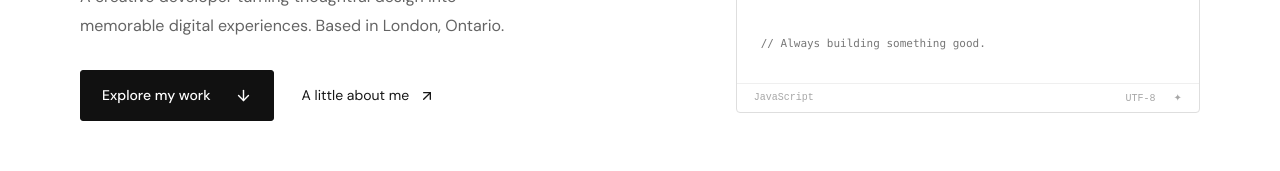
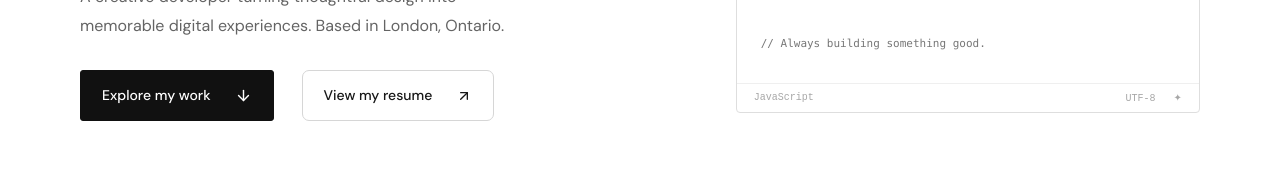
Before and after one commit to brianlee8974/portfolio, a React (Vite) app: page / in a window 1280 px wide. Shown: the part 451-622 px from the top of the page. Built offline with nearby package versions, Linux system fonts and the light colour scheme.

Commit message:
Add resume button:

```diff
--- a/src/components/Hero.jsx
+++ b/src/components/Hero.jsx
@@ -26,8 +26,13 @@ export default function Hero() {
           <a href="#work" className="button-primary">
             Explore my work <ArrowDown size={17} />
           </a>
-          <a href="#about" className="text-link">
-            A little about me <ArrowUpRight size={16} />
+          <a
+            href="/resume.pdf"
+            className="text-link resume-link"
+            target="_blank"
+            rel="noreferrer"
+          >
+            View my resume <ArrowUpRight size={16} />
           </a>
         </SlideIn>
       </div>
--- a/src/index.css
+++ b/src/index.css
@@ -175,6 +175,25 @@ h1 {
   align-items: center;
   gap: 10px;
   font-size: 14px;
+}
+.resume-link {
+  gap: 24px;
+  padding: 14px 21px;
+  border: 1px solid #d6d6d6;
+  border-radius: 7px;
+  font-weight: 500;
+  transition:
+    translate 220ms ease,
+    scale 220ms ease,
+    background-color 220ms ease,
+    color 220ms ease,
+    border-color 220ms ease,
+    box-shadow 220ms ease;
+}
+.resume-link:hover {
+  background: #111111;
+  border-color: #111111;
+  color: #ffffff;
 }
 .hero-side {
   align-self: center;
@@ -1126,6 +1145,7 @@ h2 {
 /* Button feedback uses separate transforms so entrance animations still work. */
 .button-primary,
 .header-cta,
+.resume-link,
 .project-open,
 button.project-visual,
 .menu-toggle,
@@ -1149,11 +1169,13 @@ button.project-visual,
 
 @media (hover: hover) and (pointer: fine) {
   .button-primary:hover,
-  .header-cta:hover {
+  .header-cta:hover,
+  .resume-link:hover {
     box-shadow: 0 8px 18px #00000026;
   }
 
   .header-cta:hover,
+  .resume-link:hover,
   button.project-visual:hover .project-open {
     background: #111;
     border-color: #111;
@@ -1183,7 +1205,8 @@ button.project-visual,
   }
 
   .button-primary:hover,
-  .header-cta:hover {
+  .header-cta:hover,
+  .resume-link:hover {
     translate: 0 -4px;
     scale: 1.025;
   }
```
